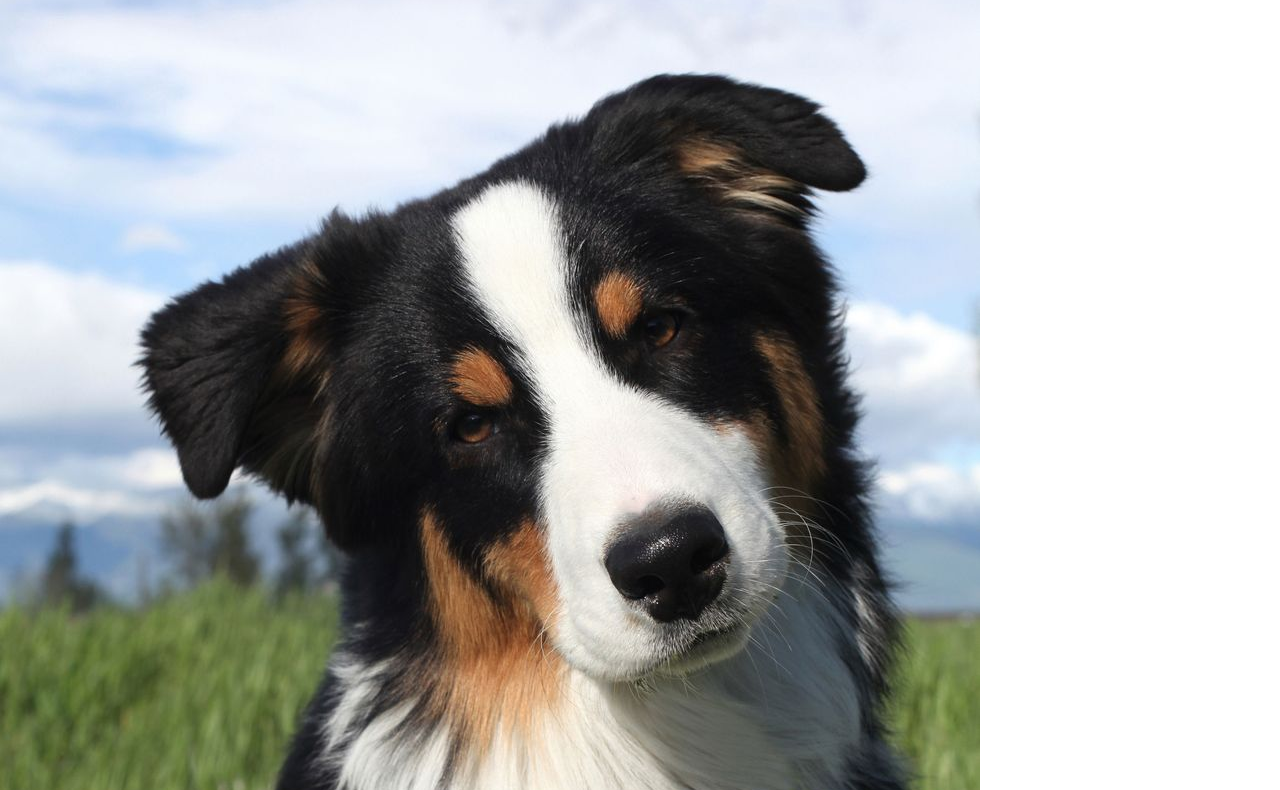
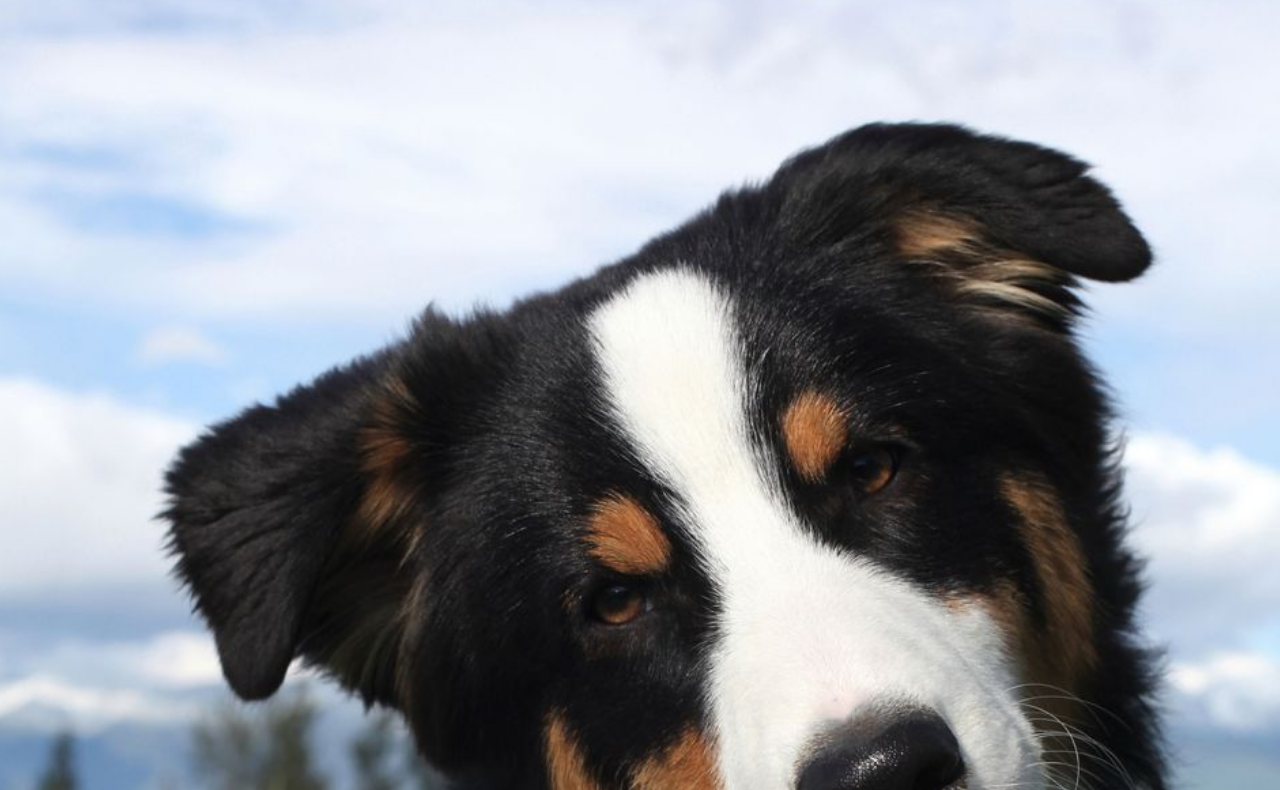
Before and after one commit to chaitanya-mukkavilly-create/Git_test, a plain HTML site: page test-code/index.html in a window 1280 px wide. Shown: the part 60-850 px from the top of the page. Drawn offline with Linux system fonts and the light colour scheme; a web font is replaced by a local one.

Commit message:
various changes

```diff
--- a/test-code/style.css
+++ b/test-code/style.css
@@ -2,10 +2,11 @@
 
 
 :root{
-    height: 1000px;
+    height: 2000px;
     background-image: url(/australian-shepherd.jpg);
     background-repeat: no-repeat;
-    width: 100vw;
+    background-position: center;
+    background-size: cover;
 }
 nav{
     background: bisque;
```
